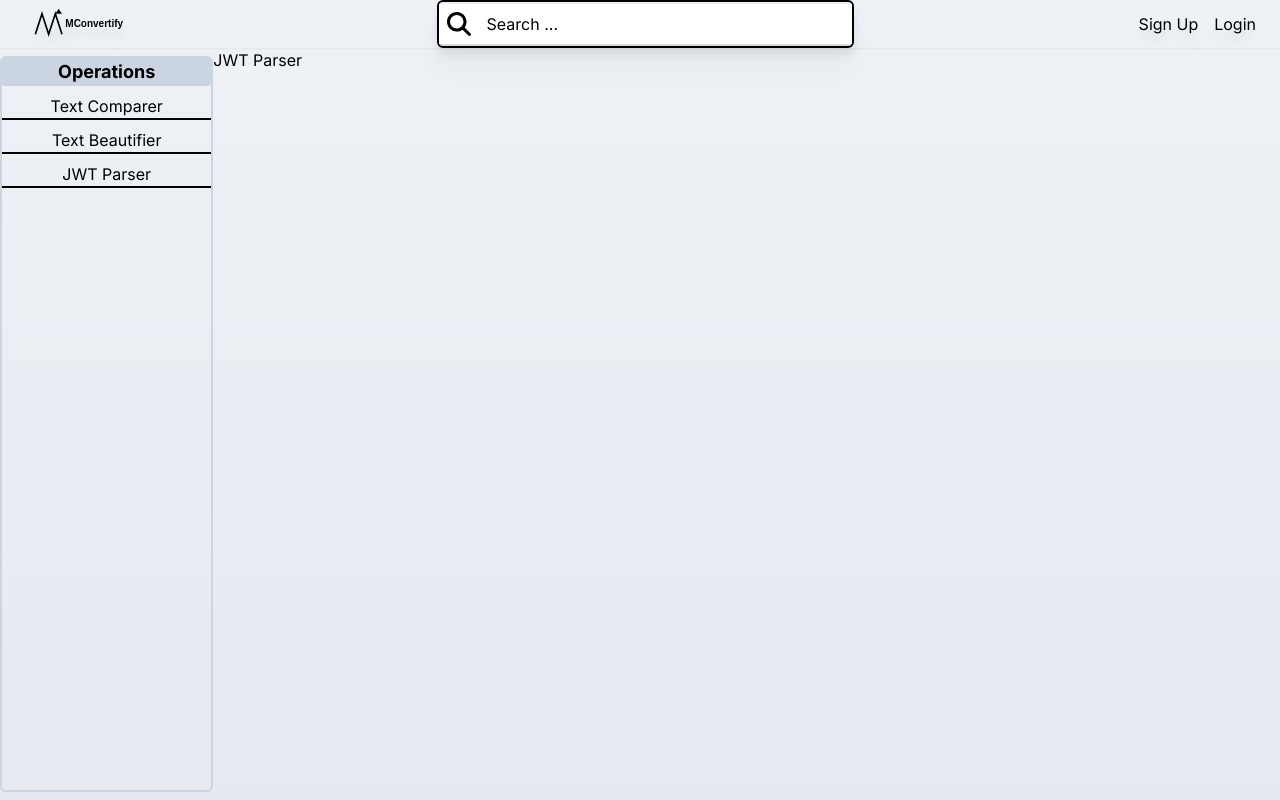
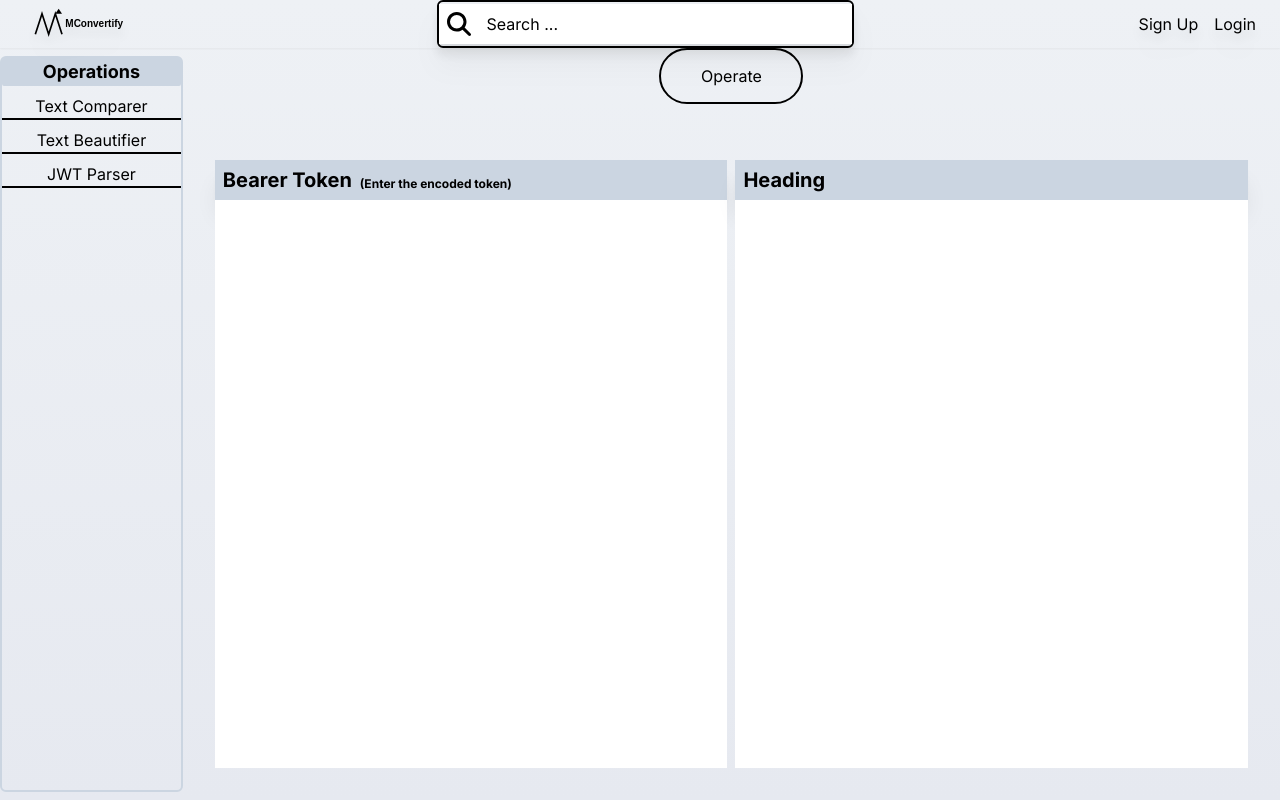
Before and after one commit to mcaupybugs/MConvertify, a Next.js app: page /operations/jwtparser in a window 1280 px wide. Built offline with nearby package versions, Linux system fonts and the light colour scheme; no server answers.

Commit message:
Adding bearer token

```diff
--- a/app/components/customEditor/index.tsx
+++ b/app/components/customEditor/index.tsx
@@ -8,41 +8,12 @@ const NEWLINE: string = '\n';
 
 type EditorRef = React.MutableRefObject<monaco.editor.IStandaloneCodeEditor | null>
 
-interface EditorProps {
-    theme: monaco.editor.BuiltinTheme;
-    rules: monaco.editor.ITokenThemeRule[]
-}
-
 interface CustomEditorProps {
     heading: string;
     editorRef?: EditorRef;
-    editorProps?: EditorProps;
 }
 
-const CustomEditor: React.FC<CustomEditorProps> = ({ heading, editorRef = null, editorProps = null }) => {
-    const monaco = useMonaco();
-
-    useEffect(() => {
-        if (monaco) {
-            monaco.editor.defineTheme('customTheme', {
-                base: editorProps?.theme ? editorProps.theme : 'vs',
-                inherit: true,
-                rules: editorProps?.rules ? editorProps.rules : [],
-                colors: {},
-            });
-
-            monaco.languages.setMonarchTokensProvider('javascript', {
-                tokenizer: {
-                    root: [
-                        [/\b(keyword1|keyword2|keyword3)\b/, 'custom-keyword'],
-                        [/\b\d+\b/, 'custom-number'],
-                    ],
-                },
-            });
-
-            monaco.editor.setTheme('customTheme');
-        }
-    }, [monaco]);
+const CustomEditor: React.FC<CustomEditorProps> = ({ heading, editorRef = null }) => {
 
     const [wordCount, setWordCount] = useState(0);
     const [linesCount, setLinesCount] = useState(0);
@@ -90,14 +61,14 @@ const CustomEditor: React.FC<CustomEditorProps> = ({ heading, editorRef = null,
                 </div>
                 <div className='h-6 w-full flex flex-row bg-slate-200 justify-evenly pl-1 pr-1'>
                     <div className='flex flex-row w-full h-full'>
-                        <div className='flex w-full text-black items-center'>
+                        <div className='flex w-full h-full text-black items-center'>
                             <span className='text-xs items-center'>Words: {wordCount}</span>
                         </div>
-                        <div className='flex w-full text-black items-center'>
+                        <div className='flex w-full h-full text-black items-center'>
                             <span className='text-xs'>Lines: {linesCount}</span>
                         </div>
                     </div>
-                    <div className='flex flex-row w-full justify-evenly'>
+                    <div className='flex flex-row w-full justify-evenly h-full'>
                         <div className='text-center flex items-center text-xs text-black'>
                             Encoding: Raw Bytes
                         </div>
--- a/app/operations/jwtparser/page.tsx
+++ b/app/operations/jwtparser/page.tsx
@@ -2,9 +2,34 @@ import React from 'react';
 
 const JWTParser = () => {
     return (
-        <div>
-            JWT Parser
+        <div className="w-full h-full flex max-h-screen flex-col">
+            <div className="flex w-full justify-center h-20">
+                <button className="h-14 w-36 rounded-full border-black border-2">Operate</button>
+            </div>
+            <div className="h-full w-full flex flex-1 flex-row overflow-hidden p-8 gap-2">
+                <div className="w-full h-full flex flex-col min-h-0">
+                    <div className="w-full h-10 flex flex-row bg-slate-300 shadow-xl">
+                        <div className="flex flex-row w-full h-10 text-black text-xl font-bold pl-2 items-center justify-center gap-2">
+                            <span className='text-nowrap h-full flex items-center'>Bearer Token</span> <span className="flex h-full w-full items-end text-xs pb-2">(Enter the encoded token)</span>
+                        </div>
+                    </div>
+                    <div className="flex flex-1 h-full w-full overflow-hidden">
+                        <textarea className="h-full w-full resize-none"></textarea>
+                    </div>
+                </div>
+                <div className="w-full h-full flex flex-col min-h-0">
+                    <div className="w-full h-10 flex flex-row bg-slate-300 shadow-xl">
+                        <div className="flex w-full h-10 text-black text-xl font-bold pl-2 items-center">
+                            Heading
+                        </div>
+                    </div>
+                    <div className="flex flex-1 h-full w-full overflow-hidden">
+                        <textarea className="h-full w-full resize-none"></textarea>
+                    </div>
+                </div>
+            </div>
         </div>
+
     )
 }
 
```
Also changed, not shown: 1 other file (tests, documents, lock files or other folders).
